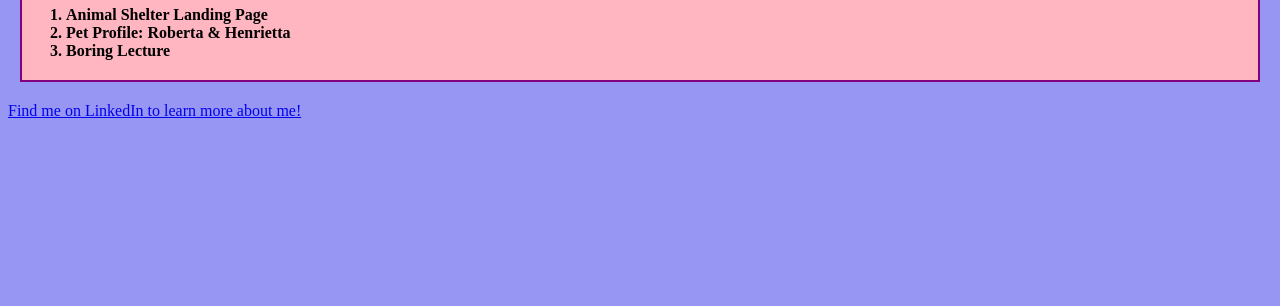
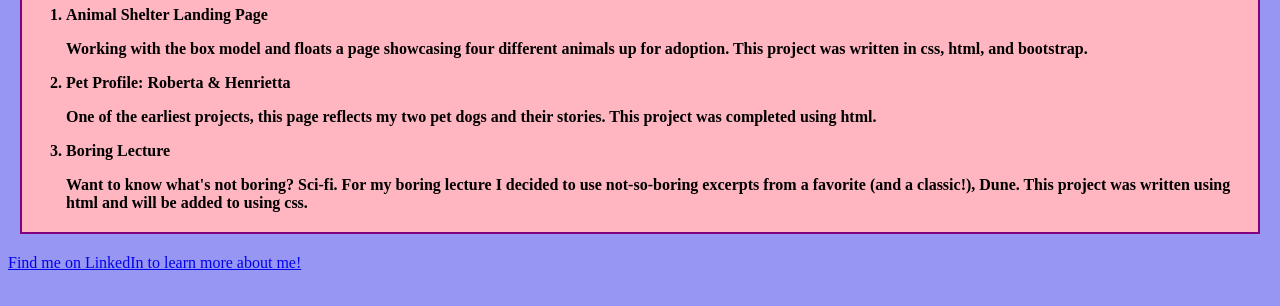
Before and after one commit to AsheUrban/portfolio-landing-page, a plain HTML site: page index.html in a window 1280 px wide. Shown: the part 462-768 px from the top of the page. Drawn offline with Linux system fonts and the light colour scheme.

Commit message:
add descriptions of projects included.

```diff
--- a/index.html
+++ b/index.html
@@ -24,8 +24,11 @@
     <div class="important">
       <ol>
         <li>Animal Shelter Landing Page</li>
+        <p>Working with the box model and floats a page showcasing four different animals up for adoption. This project was written in css, html, and bootstrap.</p>
         <li>Pet Profile: Roberta & Henrietta</li>
+        <p>One of the earliest projects, this page reflects my two pet dogs and their stories. This project was completed using html.</p>
         <li>Boring Lecture</li>
+        <p>Want to know what's not boring? Sci-fi. For my boring lecture I decided to use not-so-boring excerpts from a favorite (and a classic!), Dune. This project was written using html and will be added to using css.</p>
       </ol>
    </div>
   </div>
```
